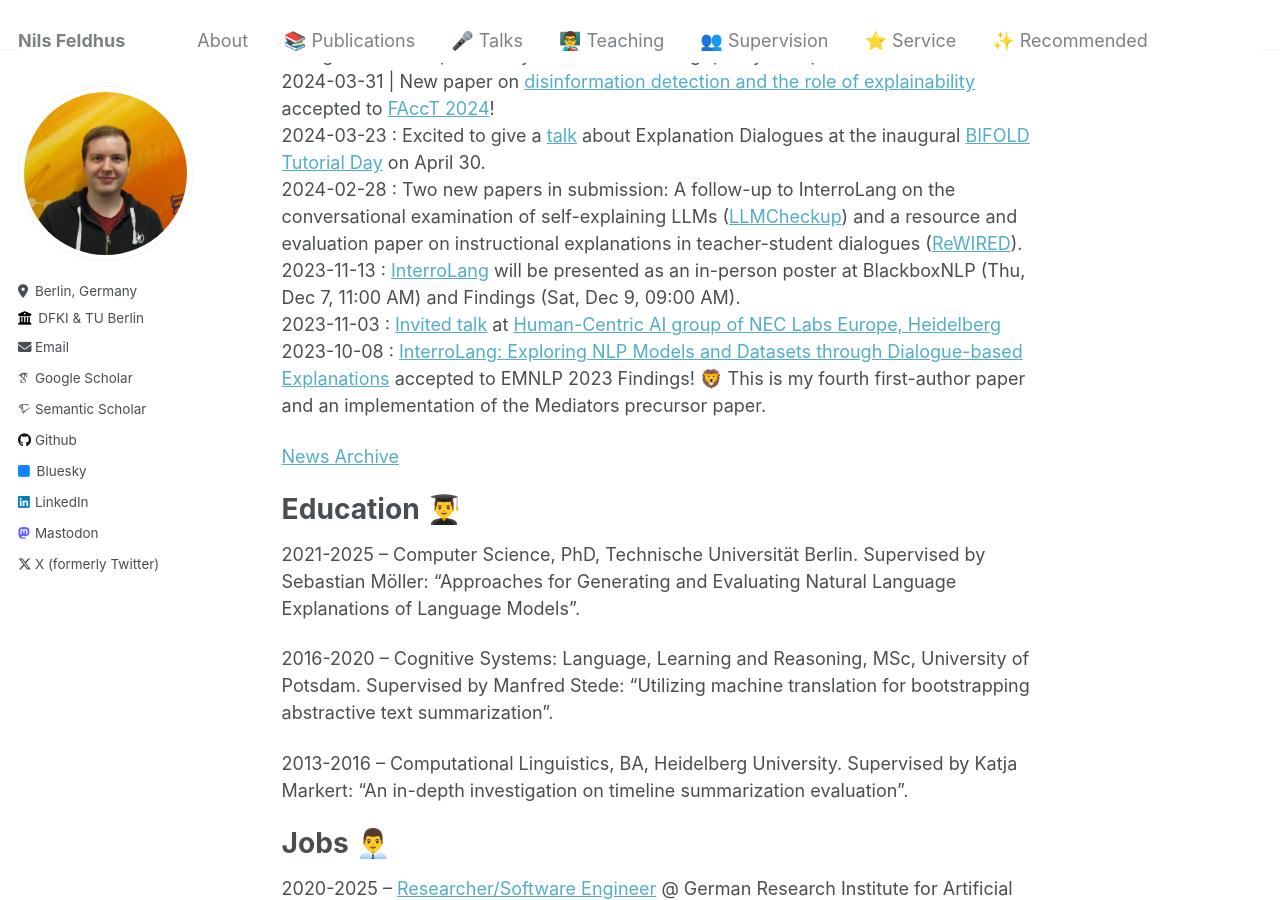
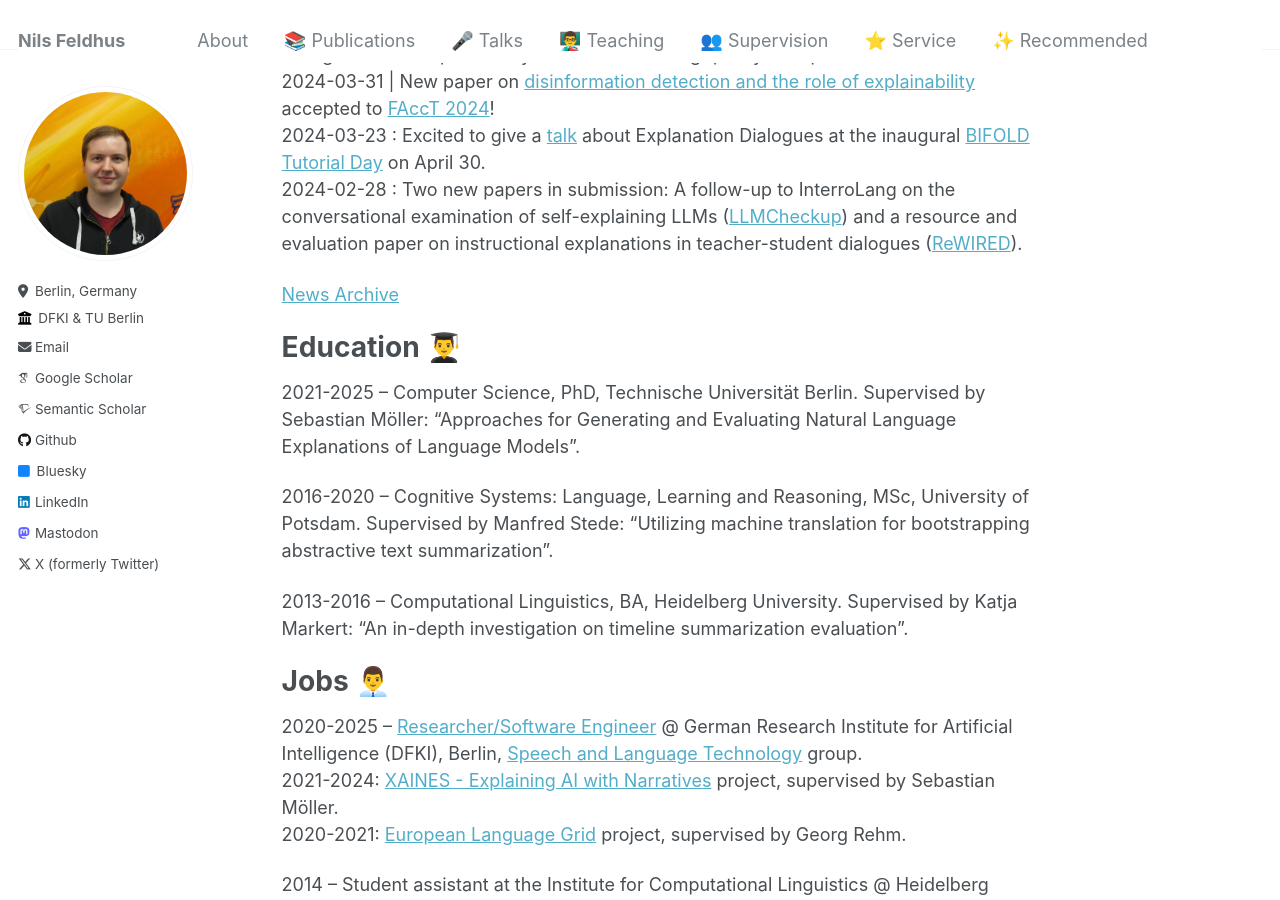
Before and after one commit to nfelnlp/nfelnlp.github.io, a Jekyll site: the page built from index.md, in a window 1280 px wide and 900 px high, scrolled down 889 px. Built offline with Jekyll 4.4.1, drawn with Linux system fonts in a browser that asks for light colours; some web fonts are replaced.

Commit message:
Update EMNLP paper.

```diff
--- a/index.md
+++ b/index.md
@@ -21,9 +21,6 @@ My main research interest is making (neural) language models more interpretable
 2024-03-31 | New paper on [disinformation detection and the role of explainability](./publications/index.md#2024) accepted to [FAccT 2024](https://facctconference.org/2024/)!
 2024-03-23 : Excited to give a [talk](./talks/index.md) about Explanation Dialogues at the inaugural [BIFOLD Tutorial Day](https://www.bifold.berlin/news-events/events/tutorial-day-foundation-models) on April 30.
 2024-02-28 : Two new papers in submission: A follow-up to InterroLang on the conversational examination of self-explaining LLMs ([LLMCheckup](./publications/index.md#2024)) and a resource and evaluation paper on instructional explanations in teacher-student dialogues ([ReWIRED](./publications/index.md#2024)).
-2023-11-13 : [InterroLang](./publications/index.md#2023) will be presented as an in-person poster at BlackboxNLP (Thu, Dec 7, 11:00 AM) and Findings (Sat, Dec 9, 09:00 AM).
-2023-11-03 : [Invited talk](./talks/index.md) at [Human-Centric AI group of NEC Labs Europe, Heidelberg](https://www.neclab.eu/research-areas/data-science/human-centric-ai)
-2023-10-08 : [InterroLang: Exploring NLP Models and Datasets through Dialogue-based Explanations](./publications/index.md#2023) accepted to EMNLP 2023 Findings! 🦁 This is my fourth first-author paper and an implementation of the Mediators precursor paper.
 
 [News Archive](old_news.md)
 
```
Also changed, not shown: old_news.md (+3 -0 lines), publications/index.md (+5 -6 lines).
